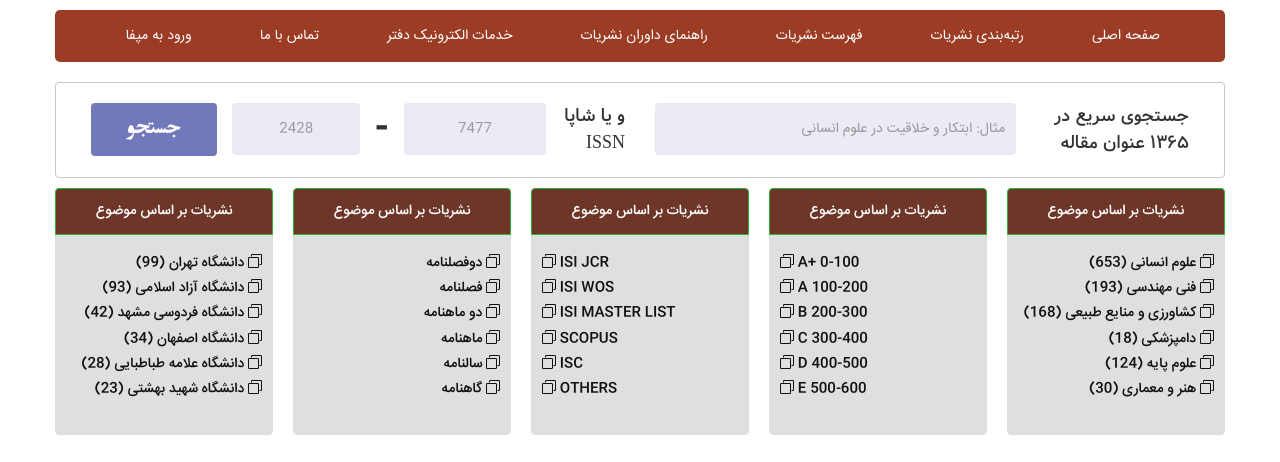
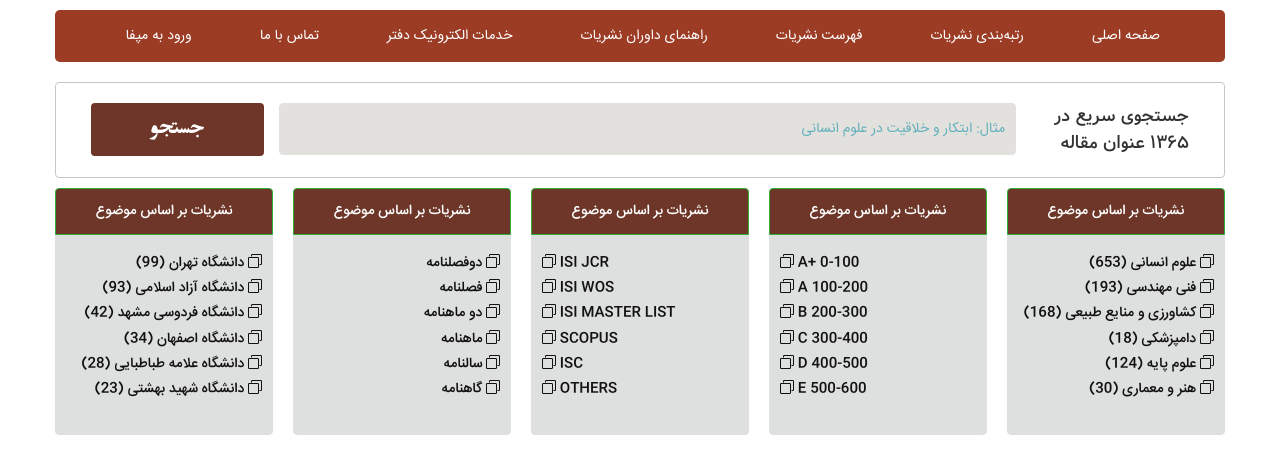
Before and after one commit to exirresearch/mapfa-unitresearch, a plain HTML site: page index.html in a window 1280 px wide. Both pictures are taken after a click on the button "جستجو". Shown: the part 293-755 px from the top of the page. Drawn offline with nearby package versions, Linux system fonts and the light colour scheme.

Commit message:
.navbar-toggle .icon-bar + search section

```diff
--- a/assets/css/style.css
+++ b/assets/css/style.css
@@ -108,7 +108,7 @@ button,
 .btn:focus,
 .btn:hover {
     color: #fff;
-    background-color: #7279ba;
+    background-color: #6d3628;
 }
 
 textarea {
@@ -139,23 +139,43 @@ input[type="color"]:focus {
 }
 
 ::-webkit-input-placeholder {
-    /* WebKit browsers */
-    color: #7279ba;
+  color: #1091a7;
+  opacity: .6;
+}
+
+::-moz-placeholder {
+  color: #1091a7;
+  opacity: .6;
+}
+
+:-ms-input-placeholder {
+  color: #1091a7;
+  opacity: .6;
 }
 
 :-moz-placeholder {
-    /* Mozilla Firefox 4 to 18 */
-    color: #7279ba;
+  color: #1091a7;
+  opacity: .6;
 }
 
-::-moz-placeholder {
-    /* Mozilla Firefox 19+ */
-    color: #7279ba;
+.form-control::-webkit-input-placeholder {
+  color: #1091a7;
+  opacity: .6;
 }
 
-:-ms-input-placeholder {
-    /* Internet Explorer 10+ */
-    color: #7279ba;
+.form-control::-moz-placeholder {
+  color: #1091a7;
+  opacity: .6;
+}
+
+.form-control:-ms-input-placeholder {
+  color: #1091a7;
+  opacity: .6;
+}
+
+.form-control:-moz-placeholder {
+  color: #1091a7;
+  opacity: .6;
 }
 
 .navbar-toggle {
@@ -169,9 +189,9 @@ input[type="color"]:focus {
 }
 
 .form-control {
-    color: #7279ba;
-    background-color: rgba(231, 231, 243, 0.8);
-    border-color: rgba(231, 231, 243, 0.8);
+    color: #9c3c25;
+    background-color: #e2e1dd;
+    border-color: #e2e1dd;
     -webkit-box-shadow: none !important;
     -moz-box-shadow: none !important;
     -o-box-shadow: none !important;
@@ -590,6 +610,7 @@ input[type="color"]:focus {
 
 .JournalPortal-search_btn {
     color: #fff;
+    background-color: #37b0c9;
     font-family: "Entezar1";
     font-size: 22px;
     padding: 10px 0;
--- a/index.html
+++ b/index.html
@@ -98,38 +98,14 @@
             <div class="container ph-0">
                 <div class="JournalPortal-search">
                     <div class="row">
-                        <div class="col-md-6 col-xs-12">
-                            <div class="row">
-                                <div class="col-md-4 col-xs-5 pl-0">
-                                    <span class="JournalPortal-search_title text-center fa-Vazir bold">جستجوی سریع در ۱۳۶۵ عنوان مقاله</span>
-                                </div>
-                                <div class="col-md-8 col-xs-7 pr-0">
-                                    <input class="form-control" type="text" placeholder="مثال: ابتکار و خلاقیت در علوم انسانی">
-                                </div>
-                            </div>
+                        <div class="col-md-2 col-xs-5 pl-0">
+                            <span class="JournalPortal-search_title text-center fa-Vazir bold">جستجوی سریع در ۱۳۶۵ عنوان مقاله</span>
                         </div>
-                        <div class="col-md-6 col-xs-12">
-                            <div class="row">
-                                <div class="col-md-2 col-xs-5 pl-5">
-                                    <span class="JournalPortal-search_title text-center fa-Vazir bold">و یا شاپا <br> ISSN</span>
-                                </div>
-                                <div class="col-md-7 col-xs-7 pr-0">
-                                    <div class="row">
-                                        <div class="col-md-6">
-                                            <input class="form-control text-center" type="text" placeholder="7477">
-                                        </div>
-                                        <div class="col-md-1 pr-0">
-                                            <span class="JournalPortal-search_dash"> - </span>
-                                        </div>
-                                        <div class="col-md-5 pr-0">
-                                            <input class="form-control text-center" type="text" placeholder="2428">
-                                        </div>
-                                    </div>
-                                </div>
-                                <div class="col-md-3 col-xs-12 pr-0">
-                                    <button type="submit" class="btn btn-block Pearl-dark JournalPortal-search_btn">جستجو</button>
-                                </div>
-                            </div>
+                        <div class="col-md-8 col-xs-7 pr-0">
+                            <input class="form-control" type="text" placeholder="مثال: ابتکار و خلاقیت در علوم انسانی">
+                        </div>
+                        <div class="col-md-2 col-xs-12 pr-0">
+                            <button type="submit" class="btn btn-block JournalPortal-search_btn">جستجو</button>
                         </div>
                     </div>
                 </div>
```
